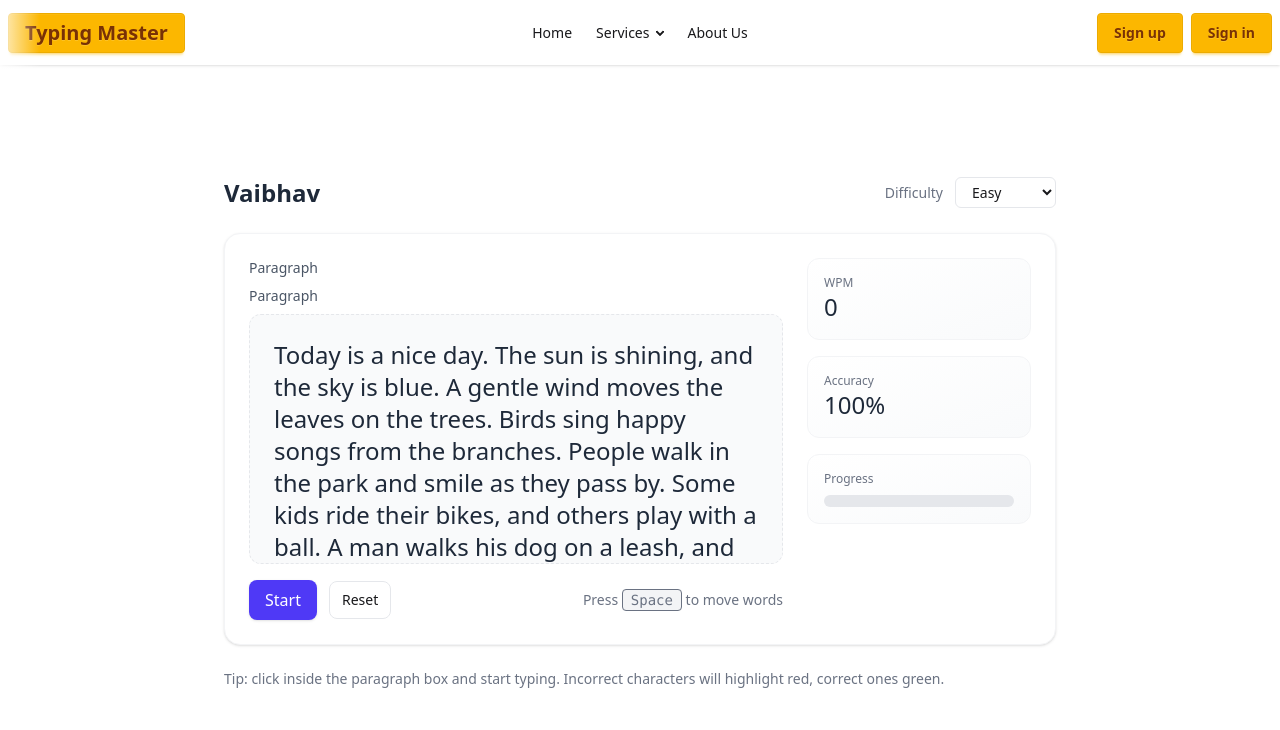
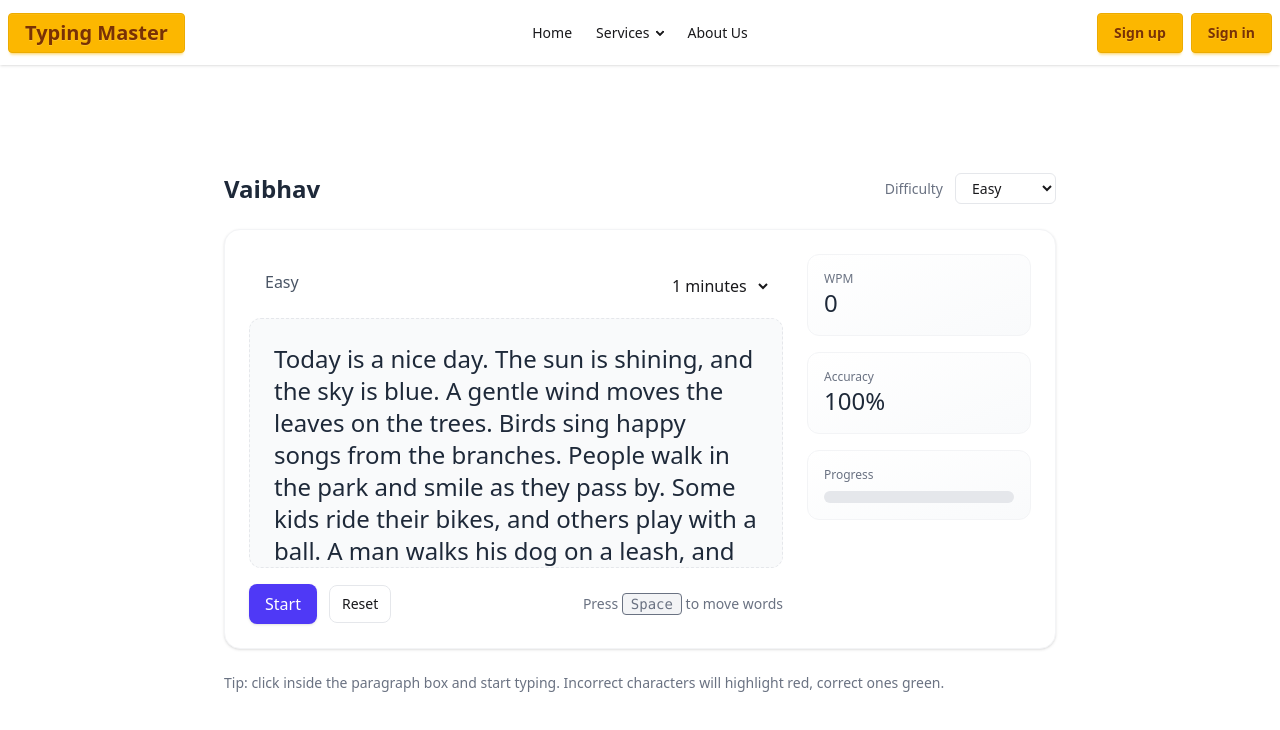
Before and after one commit to vblohar/Typing-Master, an Angular app: page / in a window 1280 px wide. Shown: the top 730 px of the page. Built offline with nearby package versions, Linux system fonts and the light colour scheme.

Commit message:
added count-down functionalty..

```diff
--- a/src/app/main/paragraph/paragraph.html
+++ b/src/app/main/paragraph/paragraph.html
@@ -11,26 +11,34 @@
     </header>
 
     <!-- Paragraph card -->
-    <section class="bg-white shadow-sm rounded-2xl p-6 border border-gray-100">
+    <section class="bg-white shadow-sm rounded-2xl p-6 border box-border border-gray-100">
         <div class="flex items-start gap-6">
             <!-- paragraph area -->
             <div class="flex-1">
-                <label class="block text-sm font-medium text-gray-600 mb-2">Paragraph</label>
-                <label class="block text-sm font-medium text-gray-600 mb-2">Paragraph</label>
+                <div class="flex gap-3 justify-between p-1 box-border">
+                    <label class="block text-md font-medium text-gray-600 p-3">{{textType}}</label>
+                    <div class="p-2">
+                        <!-- <label for="">select time</label> -->
+                        <select *ngIf="!countdownDisplay" class="p-2" [(ngModel)]="timeForTyping" id="timeForTyping" (change)="changeTime()">
+                            <option *ngFor="let time of typingTime" [value]="time.time" >{{time.time}} minutes</option>
+
+                        </select>
+                        <div class="p-1" *ngIf="countdownDisplay" >{{countdownDisplay}}</div>
+                    </div>
+
+                </div>
+
                 <div id="paragraphBox" #scrollContainer
                     class="bg-gray-50 p-6 rounded-xl border border-dashed border-gray-200 min-h-[140px] overflow-auto max-h-[250px] text-2xl leading-8 text-gray-800">
                     <!-- paragraph content is rendered as spans for each char/word -->
                     <p id="textDisplay" class="break-words">{{paragraph}}</p>
                     <!-- subtle overlay for left gradient to hint scroll -->
-                    <div
-                        class="pointer-events-none absolute left-0 top-0 h-full w-10 bg-gradient-to-r from-white/80 to-transparent">
-                    </div>
                 </div>
                 <div class="mt-4 flex items-center gap-3">
                     <button id="startBtn"
-                        class="px-4 py-2 bg-indigo-600 text-white rounded-lg shadow-sm hover:bg-indigo-700 cursor-pointer">Start</button>
+                        class="px-4 py-2 bg-indigo-600 text-white rounded-lg shadow-sm hover:bg-indigo-700 cursor-pointer" (click)="startCountdown()">Start</button>
                     <button id="resetBtn"
-                        class="px-3 py-2 border border-gray-200 rounded-lg text-sm cursor-pointer">Reset</button>
+                        class="px-3 py-2 border border-gray-200 rounded-lg text-sm cursor-pointer" (click)="reset()">Reset</button>
 
                     <div class="ml-auto text-sm text-gray-500">Press <kbd
                             class="px-2 py-0.5 border rounded bg-gray-100">Space</kbd> to move words</div>
--- a/src/app/main/paragraph/paragraph.ts
+++ b/src/app/main/paragraph/paragraph.ts
@@ -1,7 +1,8 @@
 import { CommonModule } from '@angular/common';
-import { Component, ElementRef, ViewChild} from '@angular/core';
+import { Component, ElementRef, ViewChild } from '@angular/core';
 import { FormsModule } from '@angular/forms';
-import { paragraphType } from '../../model/common.model';
+import { paragraphType, timeFrame } from '../../model/common.model';
+import { TimeInterval } from 'rxjs';
 
 
 @Component({
@@ -15,12 +16,48 @@ export class Paragraph {
   @ViewChild('scrollContainer') scrollContainer!: ElementRef
 
   paragraph = paragraphType.easy;
+  typingTime = timeFrame;
+  textType: String = 'Easy';
+  countdownInterval: any;   // for setInterval reference
+  countdownDisplay = '';    // for formatted time
+  remainingTime = 60;        // seconds
+  timeForTyping = 1;
+
   difficulty = [
     { type: "Easy" },
     { type: "Medium" },
     { type: "Hard" }
   ];
-  textType: String = 'Easy';
+
+  updateCountdownDisplay() {
+    const seconds = this.remainingTime % 60;
+    const minutes = Math.floor(this.remainingTime / 60);
+    this.countdownDisplay = `${this.pad(minutes)}:${this.pad(seconds)}`;
+  }
+
+  pad(num: number) {
+    return num.toString().padStart(2, '0');
+  }
+
+  startCountdown() {
+    if(!this.countdownDisplay){
+    this.updateCountdownDisplay();
+
+    this.countdownInterval = setInterval(() => {
+      this.remainingTime--;
+      this.updateCountdownDisplay();
+      if (this.remainingTime <= 0) {
+        clearInterval(this.countdownInterval);
+        this.countdownDisplay = '';
+      }
+    }, 1000);}
+  }
+
+  reset() {
+    this.countdownDisplay = '';
+    clearInterval(this.countdownInterval);
+    this.changeTime();
+  }
 
   changePara(event: Event) {
     if (this.textType === "Easy") {
@@ -31,9 +68,13 @@ export class Paragraph {
       this.paragraph = paragraphType.hard;
     }
 
-    if(this.scrollContainer) {
+    if (this.scrollContainer) {
       this.scrollContainer.nativeElement.scrollTop = 0;
     }
   }
 
+  changeTime() {
+    this.remainingTime = this.timeForTyping * 60;
+  }
+
 }
--- a/src/app/model/common.model.ts
+++ b/src/app/model/common.model.ts
@@ -1,6 +1,12 @@
 export const paragraphType =
-    {
-      easy: "Today is a nice day. The sun is shining, and the sky is blue. A gentle wind moves the leaves on the trees. Birds sing happy songs from the branches. People walk in the park and smile as they pass by. Some kids ride their bikes, and others play with a ball. A man walks his dog on a leash, and the dog wags its tail. A woman sits on a bench and reads a book. The grass is green and soft. Butterflies fly from flower to flower. It is quiet, calm, and peaceful. Everyone seems happy to enjoy the day. The air feels fresh and cool. It is a perfect day to be outside and relax. Life feels simple and good in moments like this.",
-      medium: "It was a cool morning when Sarah stepped outside with her backpack. The sky was partly cloudy, and the air smelled fresh after last night’s rain. She walked to school while listening to music and watching the cars pass by. Along the way, she noticed a small bird hopping near the sidewalk, looking for food. At school, her first class was science, where they learned about the planets and how they move around the sun. Sarah loved learning new things, especially when the teacher showed pictures and videos. During lunch, she sat with her friends and talked about their weekend plans. Some were going to visit family, while others wanted to relax at home. Sarah planned to read a new book and maybe bake cookies with her little brother. It seemed like a great way to spend the weekend.",
-      hard: "Although technology continues to evolve at an incredible pace, many people still struggle to find a healthy balance between their digital lives and their real-world responsibilities. With smartphones, laptops, and constant internet access, it's easy to become overwhelmed by notifications, emails, and the pressure to stay constantly connected. However, studies have shown that taking regular breaks from screens can improve mental clarity, reduce stress, and increase overall productivity. For this reason, experts recommend setting boundaries, such as limiting screen time before bed, turning off non-essential alerts, and scheduling offline activities like reading, walking, or spending time with loved ones. While it may seem difficult at first, developing mindful habits around technology use can lead to a more focused, peaceful, and fulfilling life."
-    };
+{
+  easy: "Today is a nice day. The sun is shining, and the sky is blue. A gentle wind moves the leaves on the trees. Birds sing happy songs from the branches. People walk in the park and smile as they pass by. Some kids ride their bikes, and others play with a ball. A man walks his dog on a leash, and the dog wags its tail. A woman sits on a bench and reads a book. The grass is green and soft. Butterflies fly from flower to flower. It is quiet, calm, and peaceful. Everyone seems happy to enjoy the day. The air feels fresh and cool. It is a perfect day to be outside and relax. Life feels simple and good in moments like this.",
+  medium: "It was a cool morning when Sarah stepped outside with her backpack. The sky was partly cloudy, and the air smelled fresh after last night’s rain. She walked to school while listening to music and watching the cars pass by. Along the way, she noticed a small bird hopping near the sidewalk, looking for food. At school, her first class was science, where they learned about the planets and how they move around the sun. Sarah loved learning new things, especially when the teacher showed pictures and videos. During lunch, she sat with her friends and talked about their weekend plans. Some were going to visit family, while others wanted to relax at home. Sarah planned to read a new book and maybe bake cookies with her little brother. It seemed like a great way to spend the weekend.",
+  hard: "Although technology continues to evolve at an incredible pace, many people still struggle to find a healthy balance between their digital lives and their real-world responsibilities. With smartphones, laptops, and constant internet access, it's easy to become overwhelmed by notifications, emails, and the pressure to stay constantly connected. However, studies have shown that taking regular breaks from screens can improve mental clarity, reduce stress, and increase overall productivity. For this reason, experts recommend setting boundaries, such as limiting screen time before bed, turning off non-essential alerts, and scheduling offline activities like reading, walking, or spending time with loved ones. While it may seem difficult at first, developing mindful habits around technology use can lead to a more focused, peaceful, and fulfilling life."
+};
+
+export const timeFrame = [
+  { time: "1" },
+  { time: "2" },
+  { time: "5" }
+]
```
